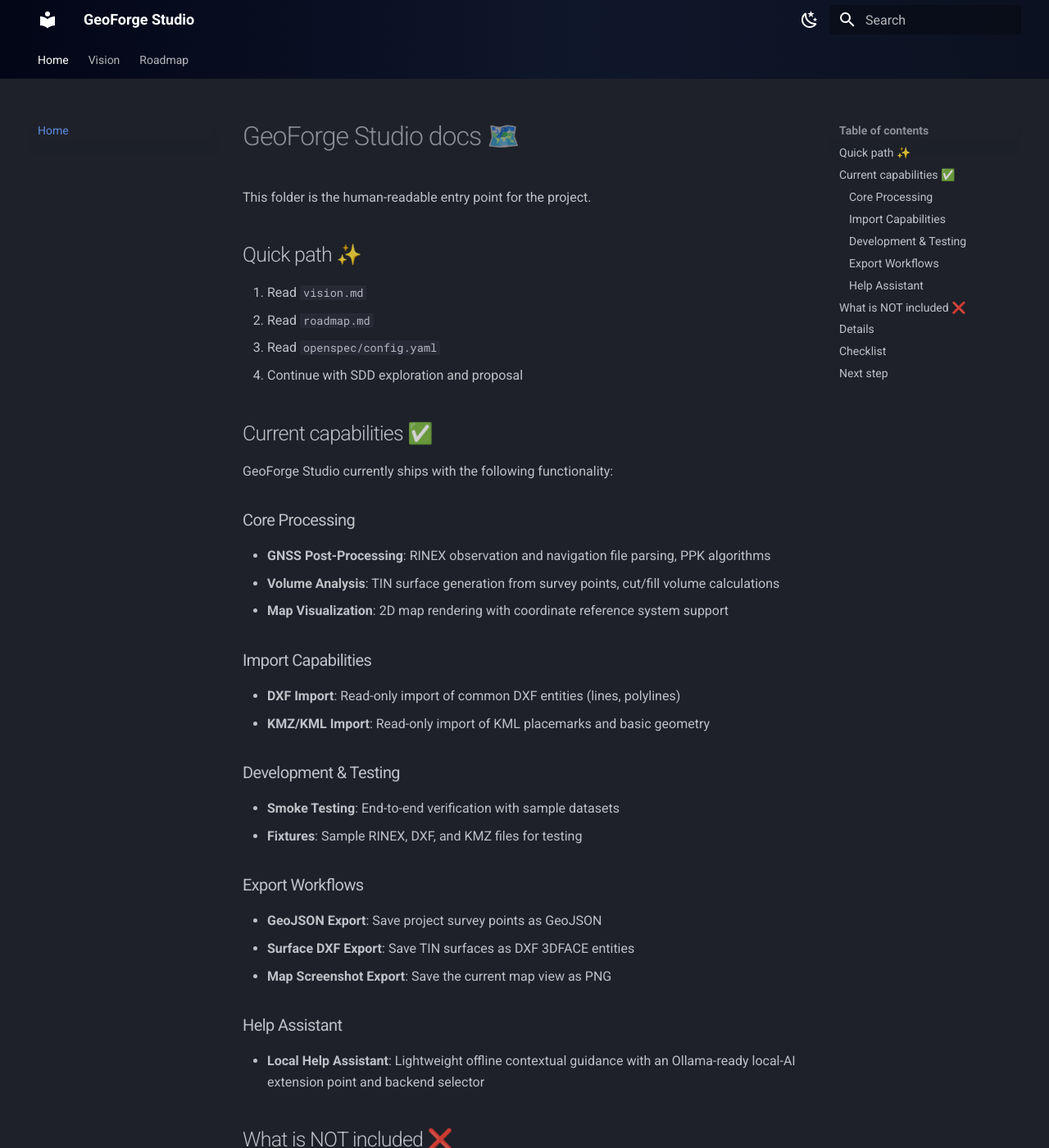
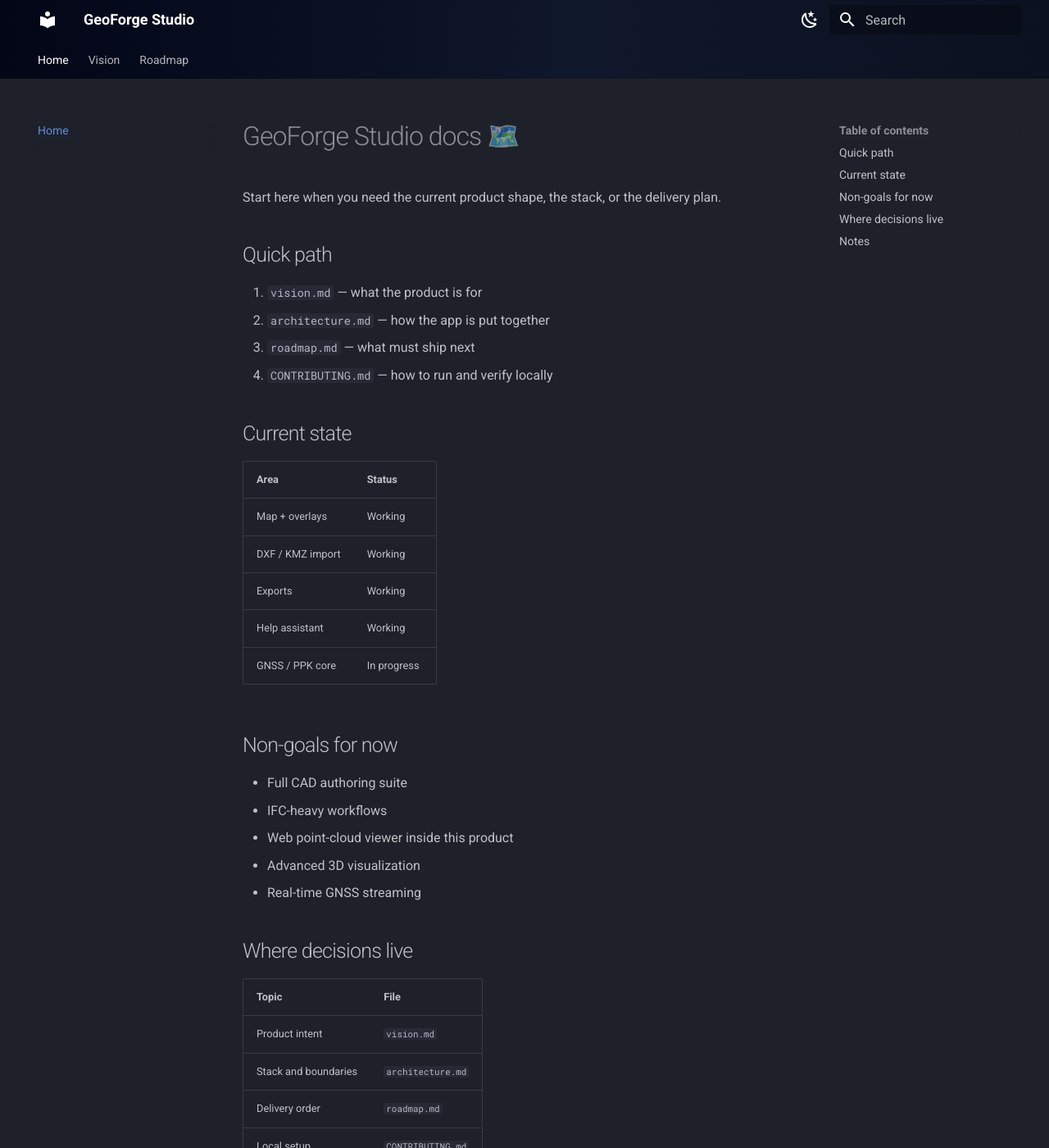
Before and after one commit to DovaCrii/geoforge-studio, an MkDocs documentation site: the page built from docs/index.md, in a window 1280 px wide and 1400 px high. Shown: the whole window at 82% size. Built offline with MkDocs 1.6.1 and Material for MkDocs 9.7.7, drawn with Linux system fonts in a browser that asks for light colours; some of the changed text lies outside the part shown.

Commit message:
docs: update README and roadmap to reflect real current state
- Restructure README with honest snapshot table and progress indicators
- Rewrite roadmap as delivery priorities (no more 'completed' phases)
- Rewrite vision with current reality vs product intent
- Add CONTRIBUTING.md with local setup and working rules
- Add LICENSE (Apache-2.0)
- Add docs/architecture.md with stack boundaries and data flow
- Add Clear Map button to map canvas

```diff
--- a/docs/index.md
+++ b/docs/index.md
@@ -1,67 +1,44 @@
 # GeoForge Studio docs 🗺️
 
-This folder is the human-readable entry point for the project.
+Start here when you need the current product shape, the stack, or the delivery plan.
 
-## Quick path ✨
+## Quick path
 
-1. Read `vision.md`
-2. Read `roadmap.md`
-3. Read `openspec/config.yaml`
-4. Continue with SDD exploration and proposal
+1. `vision.md` — what the product is for
+2. `architecture.md` — how the app is put together
+3. `roadmap.md` — what must ship next
+4. `CONTRIBUTING.md` — how to run and verify locally
 
-## Current capabilities ✅
+## Current state
 
-GeoForge Studio currently ships with the following functionality:
+| Area | Status |
+|---|---|
+| Map + overlays | Working |
+| DXF / KMZ import | Working |
+| Exports | Working |
+| Help assistant | Working |
+| GNSS / PPK core | In progress |
 
-### Core Processing
-- **GNSS Post-Processing**: RINEX observation and navigation file parsing, PPK algorithms
-- **Volume Analysis**: TIN surface generation from survey points, cut/fill volume calculations
-- **Map Visualization**: 2D map rendering with coordinate reference system support
-
-### Import Capabilities
-- **DXF Import**: Read-only import of common DXF entities (lines, polylines)
-- **KMZ/KML Import**: Read-only import of KML placemarks and basic geometry
-
-### Development & Testing
-- **Smoke Testing**: End-to-end verification with sample datasets
-- **Fixtures**: Sample RINEX, DXF, and KMZ files for testing
-
-### Export Workflows
-- **GeoJSON Export**: Save project survey points as GeoJSON
-- **Surface DXF Export**: Save TIN surfaces as DXF 3DFACE entities
-- **Map Screenshot Export**: Save the current map view as PNG
-
-### Help Assistant
-- **Local Help Assistant**: Lightweight offline contextual guidance with an Ollama-ready local-AI extension point and backend selector
-
-## What is NOT included ❌
-
-**Known limitations and non-goals for the first release:**
+## Non-goals for now
 
 - Full CAD authoring suite
 - IFC-heavy workflows
-- Web point-cloud viewer
+- Web point-cloud viewer inside this product
 - Advanced 3D visualization
 - Real-time GNSS streaming
-- Cloud storage integration
-- Multi-user collaboration
 
-## Details
+## Where decisions live
 
-| Area | Decision |
-| --- | --- |
-| Product | Desktop-native GNSS and geospatial workstation |
-| First slice | GNSS processing, 2D map view, DXF/KMZ import, volumes |
-| Out of scope | Full CAD suite, IFC-heavy workflows, web point-cloud viewer |
-| Source of truth | `openspec/` |
-| Workflow | OpenSpec / SDD |
+| Topic | File |
+|---|---|
+| Product intent | `vision.md` |
+| Stack and boundaries | `architecture.md` |
+| Delivery order | `roadmap.md` |
+| Local setup | `CONTRIBUTING.md` |
+| SDD artifacts | `openspec/` |
 
-## Checklist
+## Notes
 
-- [ ] I know what GeoForge Studio is trying to solve.
-- [ ] I know where the planning artifacts live.
-- [ ] I know the first slice and what is excluded.
-
-## Next step
-
-Explore export workflows and production deployment options.
+- Keep the docs honest: do not overclaim GNSS/PPK readiness.
+- Prefer warnings and graceful fallback over hard failure.
+- Use icons sparingly; they should help scanning, not decorate everything.
```
Also changed, not shown: CONTRIBUTING.md (added, +32 -0 lines), README.md (+45 -66 lines), docs/architecture.md (added, +42 -0 lines), docs/roadmap.md (+21 -24 lines), docs/vision.md (+22 -24 lines), 2 other files.
